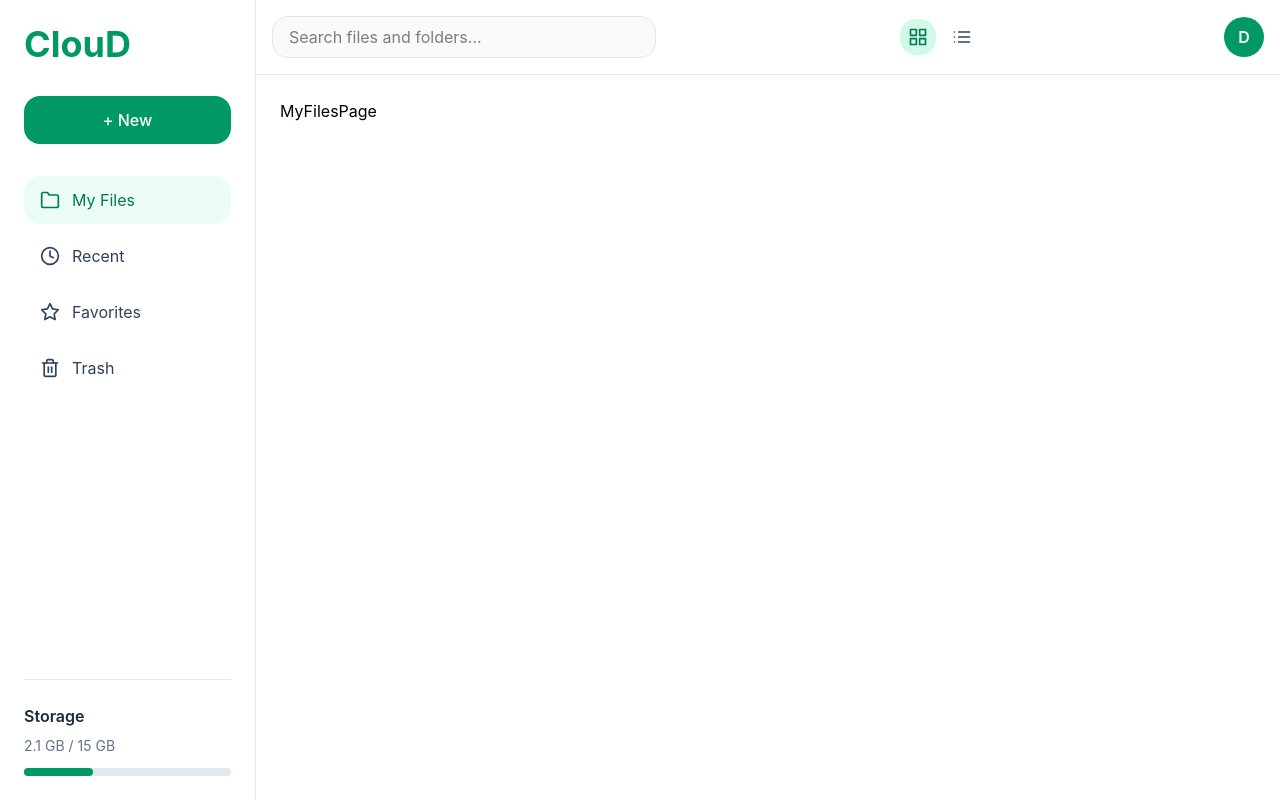
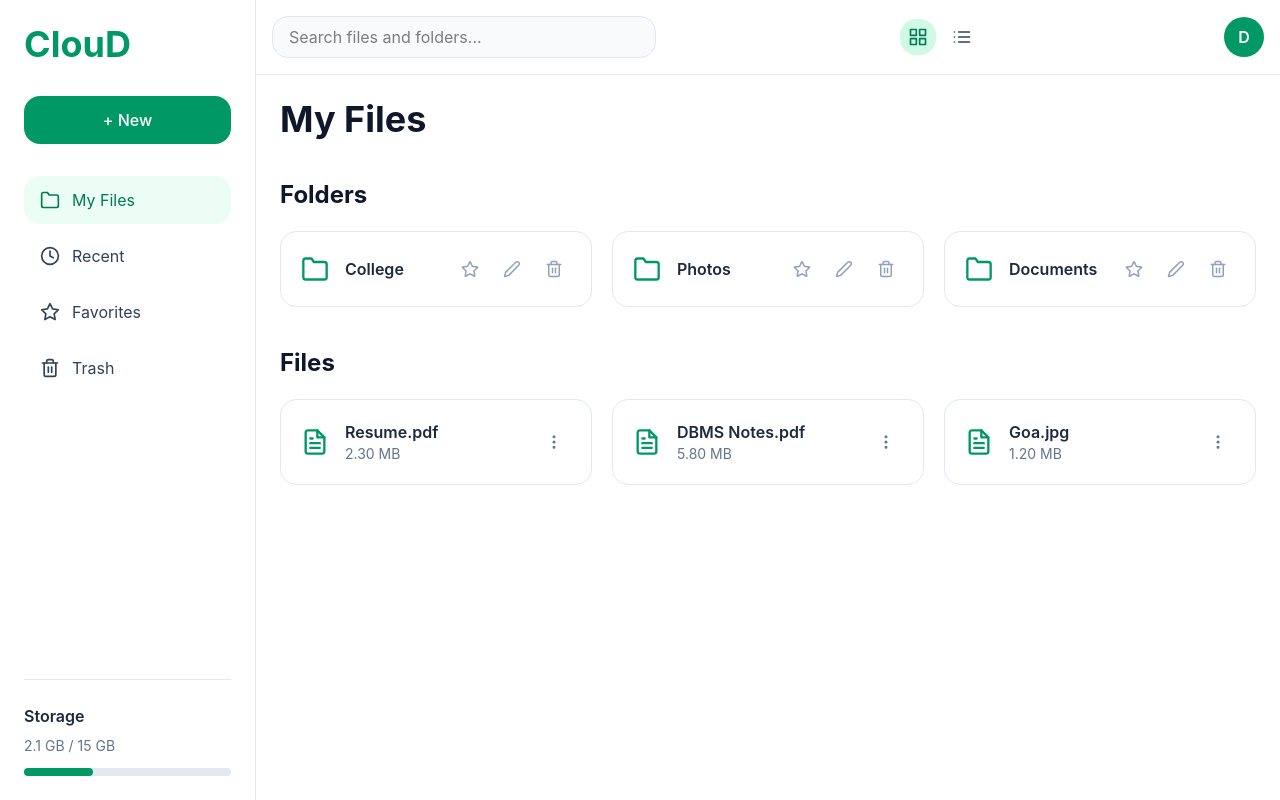
Before and after one commit to DwarkadhishKapse/cloud-storage-platform, a React (Vite) app in the folder client/: page /files in a window 1280 px wide. Built offline with nearby package versions, Linux system fonts and the light colour scheme.

Commit message:
feat: build my files page with file and folder actions

```diff
--- a/client/src/pages/DashboardPage.jsx
+++ b/client/src/pages/DashboardPage.jsx
@@ -41,8 +41,8 @@ const DashboardPage = () => {
     useFolderStore();
 
   const [folderToDelete, setFolderToDelete] = useState(null);
+  const [folderToEdit, setFolderToEdit] = useState(null);
   const [fileToDelete, setFileToDelete] = useState(null);
-  const [folderToEdit, setFolderToEdit] = useState(null);
 
   const normalizedQuery = searchQuery.toLowerCase().trim();
 
--- a/client/src/pages/MyFilesPage.jsx
+++ b/client/src/pages/MyFilesPage.jsx
@@ -1,9 +1,175 @@
-import React from 'react'
+import React, { useState } from "react";
+import { useNavigate } from "react-router-dom";
+import useFolderStore from "../store/useFolderStore";
+import useFileStore from "../store/useFileStore";
+import useViewStore from "../store/useViewStore";
+import useSearchStore from "../store/useSearchStore";
+import FolderCard from "../components/FolderCard";
+import FileCard from "../components/FileCard";
+import { formatFileSize } from "../utils/formatFileSize";
+import DeleteFolderModal from "../components/DeleteFolderModal";
+import RenameFolderModal from "../components/RenameFolderModal";
+import DeleteFileModal from "../components/DeleteFileModal";
+import PreviewFileModal from "../components/PreviewFileModal";
+import FileDetailsPanel from "../components/FileDetailsPanel";
+import { downloadFile } from "../utils/downloadFile";
 
 const MyFilesPage = () => {
+  const navigate = useNavigate();
+  const { folders, toggleFolderFavorite, renameFolder, moveToTrash } =
+    useFolderStore();
+  const {
+    files,
+    previewFile,
+    setPreviewFile,
+    closePreview,
+    setDetailFile,
+    detailFile,
+    closeDetail,
+    toggleFileFavorite,
+    moveFileToTrash,
+  } = useFileStore();
+
+  const { view } = useViewStore();
+  const { searchQuery } = useSearchStore();
+
+  const [folderToDelete, setFolderToDelete] = useState(null);
+  const [folderToEdit, setFolderToEdit] = useState(null);
+
+  const [fileToDelete, setFileToDelete] = useState(null);
+
+  const normalizedQuery = searchQuery.toLowerCase().trim();
+
+  const activeFolders = folders.filter((folder) => !folder.isDeleted);
+  const activeFiles = files.filter((file) => !file.isDeleted);
+
+  const filteredFolders = activeFolders.filter((folder) =>
+    folder.name.toLowerCase().includes(normalizedQuery),
+  );
+  const filteredFiles = activeFiles.filter((file) =>
+    file.name.toLowerCase().includes(normalizedQuery),
+  );
+
+  const hasResults = filteredFolders.length > 0 || filteredFiles.length > 0;
+
+  const hasActiveItems = activeFolders.length > 0 || activeFiles.length > 0;
+
   return (
-    <div>MyFilesPage</div>
-  )
-}
+    <div>
+      <h1 className="mb-8 text-4xl font-bold text-slate-900">My Files</h1>
 
-export default MyFilesPage
+      {!hasResults && normalizedQuery && (
+        <div className="mt-20 text-center">
+          <h2 className="text-2xl font-semibold text-slate-700">
+            No results found
+          </h2>
+
+          <p className="mt-3 text-slate-500">Try another search term.</p>
+        </div>
+      )}
+
+      {!hasActiveItems && !normalizedQuery && (
+        <div className="mt-20 text-center">
+          <h2 className="text-2xl font-semibold text-slate-700">
+            My Files is empty
+          </h2>
+
+          <p className="mt-3 text-slate-500">
+            Upload a file or create a folder to get started.
+          </p>
+        </div>
+      )}
+      {filteredFolders.length > 0 && (
+        <div className="mt-10">
+          <h2 className="mb-5 text-2xl font-bold text-slate-900">Folders</h2>
+
+          <div
+            className={
+              view === "grid"
+                ? "grid grid-cols-1 gap-5 md:grid-cols-2 xl:grid-cols-3"
+                : "space-y-4"
+            }
+          >
+            {filteredFolders.map((folder) => (
+              <FolderCard
+                key={folder.id}
+                name={folder.name}
+                isFavorite={folder.isFavorite}
+                onClick={() => navigate(`/folder/${folder.id}`)}
+                onFavorite={() => toggleFolderFavorite(folder.id)}
+                onEdit={() => setFolderToEdit(folder)}
+                onDelete={() => setFolderToDelete(folder)}
+              />
+            ))}
+          </div>
+        </div>
+      )}
+
+      {filteredFiles.length > 0 && (
+        <div className="mt-10">
+          <h2 className="mb-5 text-2xl font-bold text-slate-900">Files</h2>
+
+          <div
+            className={
+              view === "grid"
+                ? "grid grid-cols-1 gap-5 md:grid-cols-2 xl:grid-cols-3"
+                : "space-y-4"
+            }
+          >
+            {filteredFiles.map((file) => (
+              <FileCard
+                key={file.id}
+                name={file.name}
+                size={formatFileSize(file.size)}
+                onClick={() => setPreviewFile(file)}
+                isFavorite={file.isFavorite}
+                onFavorite={() => toggleFileFavorite(file.id)}
+                onDownload={() => downloadFile(file)}
+                onDelete={() => setFileToDelete(file)}
+                onDetail={() => setDetailFile(file)}
+              />
+            ))}
+          </div>
+        </div>
+      )}
+      <DeleteFolderModal
+        folder={folderToDelete}
+        onClose={() => setFolderToDelete(null)}
+        onConfirm={() => {
+          if (!folderToDelete) return;
+
+          moveToTrash(folderToDelete.id);
+          setFolderToDelete(null);
+        }}
+      />
+
+      <RenameFolderModal
+        folder={folderToEdit}
+        onClose={() => setFolderToEdit(null)}
+        onConfirm={(newName) => {
+          if (!folderToEdit) return;
+
+          renameFolder(folderToEdit.id, newName);
+          setFolderToEdit(null);
+        }}
+      />
+
+      <DeleteFileModal
+        file={fileToDelete}
+        onClose={() => setFileToDelete(null)}
+        onConfirm={() => {
+          if (!fileToDelete) return;
+
+          moveFileToTrash(fileToDelete.id);
+          setFileToDelete(null);
+        }}
+      />
+
+      <PreviewFileModal file={previewFile} onClose={closePreview} />
+
+      <FileDetailsPanel file={detailFile} onClose={closeDetail} />
+    </div>
+  );
+};
+
+export default MyFilesPage;
```
